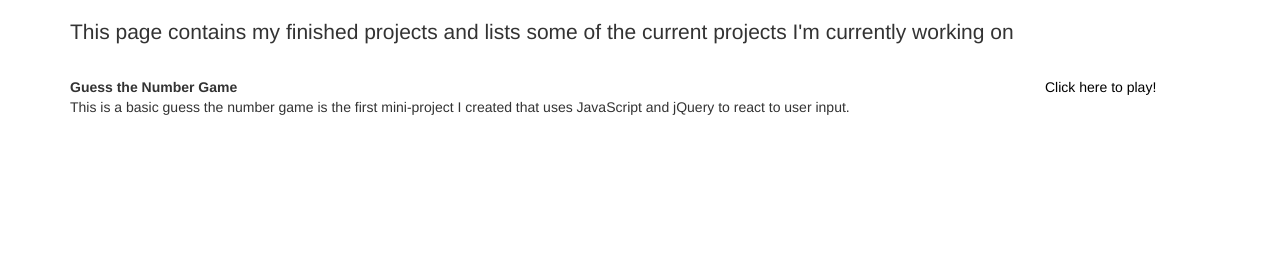
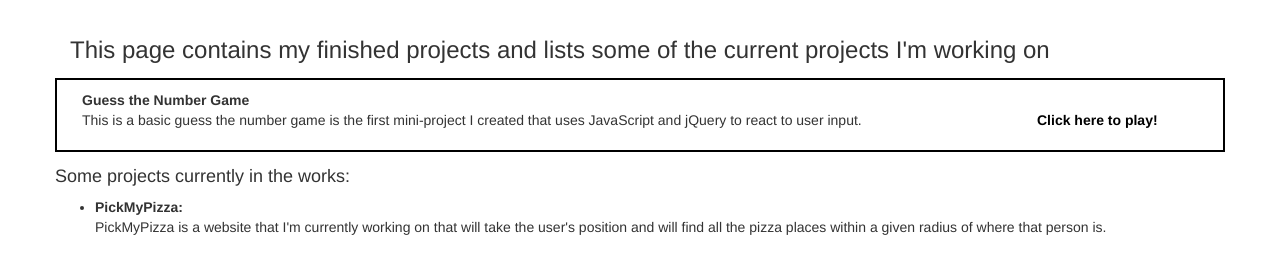
Before and after one commit to TylerKiesman/TylerKiesman.github.io, a plain HTML site: page projects-page.html in a window 1280 px wide. Shown: the part 77-350 px from the top of the page. Drawn offline with nearby package versions, Linux system fonts and the light colour scheme.

Commit message:
Fixed the format of the projects page and added projects im working on

```diff
--- a/css/styling-project.css
+++ b/css/styling-project.css
@@ -18,6 +18,12 @@ header p{
 	padding: 10px;
 	margin: 5px;
 }
-#summary{
-	font-size: 1.5em;
+.project{
+	border: 1px solid black;
+	border-width: 2px;
+	padding: 10px;
+	margin: 5px;
 }
+#incomplete_projects{
+	font-weight: normal;
+}
--- a/projects-page.html
+++ b/projects-page.html
@@ -29,24 +29,31 @@
     <section class="container">
       <div class="row">
         <figure class="col-sm-12">
-          <p id="summary">This page contains my finished projects and lists some of the current
-          projects I'm currently working on</p>
+          <h3 id="summary">This page contains my finished projects and lists some of the current
+          projects I'm working on</h3>
         </figure>
       </div>
     </section>
     <section class="container">
-      <div class="row">
+      <div class="row project">
         <figure class="col-sm-10">
-          <p id="title_guessing"><b><br>Guess the Number Game</b><br>
+          <p id="title_guessing"><b>Guess the Number Game</b><br>
           This is a basic guess the number game is the first mini-project I created that uses JavaScript and jQuery to
           react to user input.</p>
         </figure>
         <figure class="col-sm-2">
           <a id="guessing_link" href="number-guessing.html" target="_blank">
-            <p><br>Click here to play!</p>
+            <p><br><b>Click here to play!<b></p>
           </a>
         </figure>
       </div>
+      <div class="row">
+        <h4>Some projects currently in the works:</h4>
+        <ul id="incomplete_projects">
+          <li><b>PickMyPizza:</b><br>PickMyPizza is a website that I'm currently working
+            on that will take the user's position and will find all the pizza places
+            within a given radius of where that person is.
+        </ul>
     </section>
   </body>
 </html>
```
